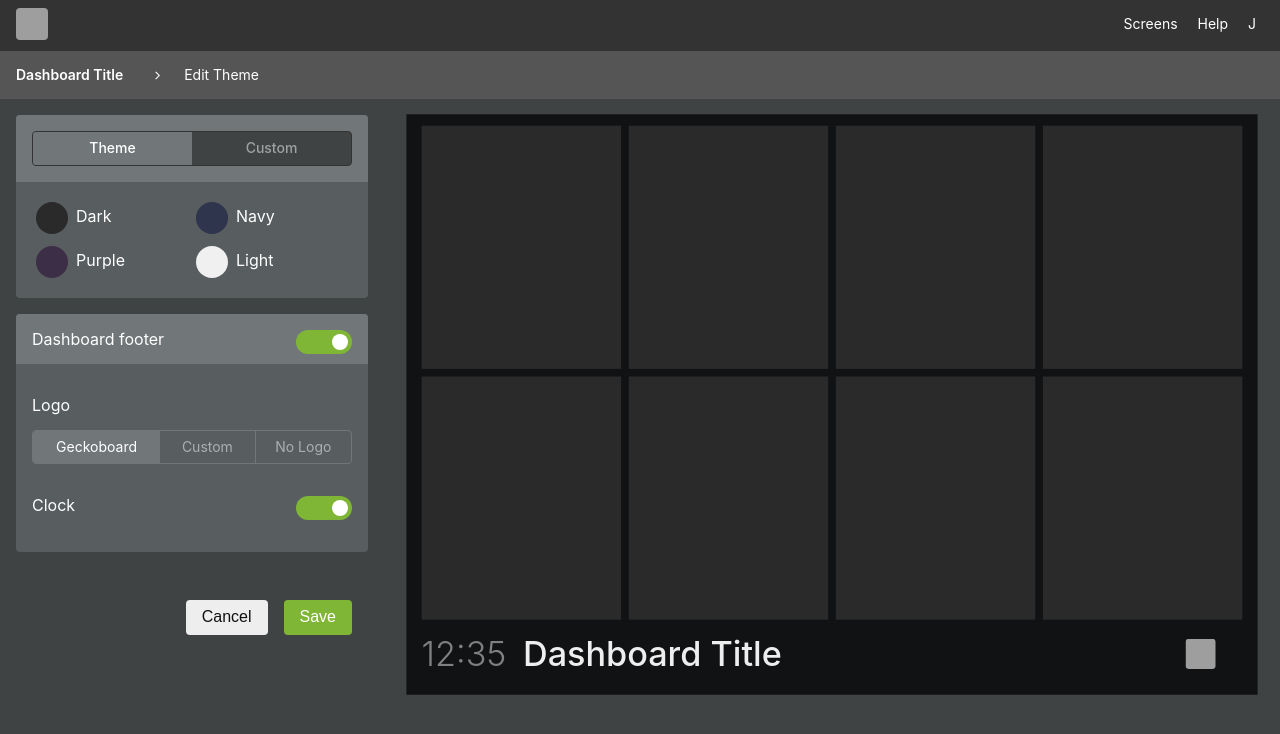
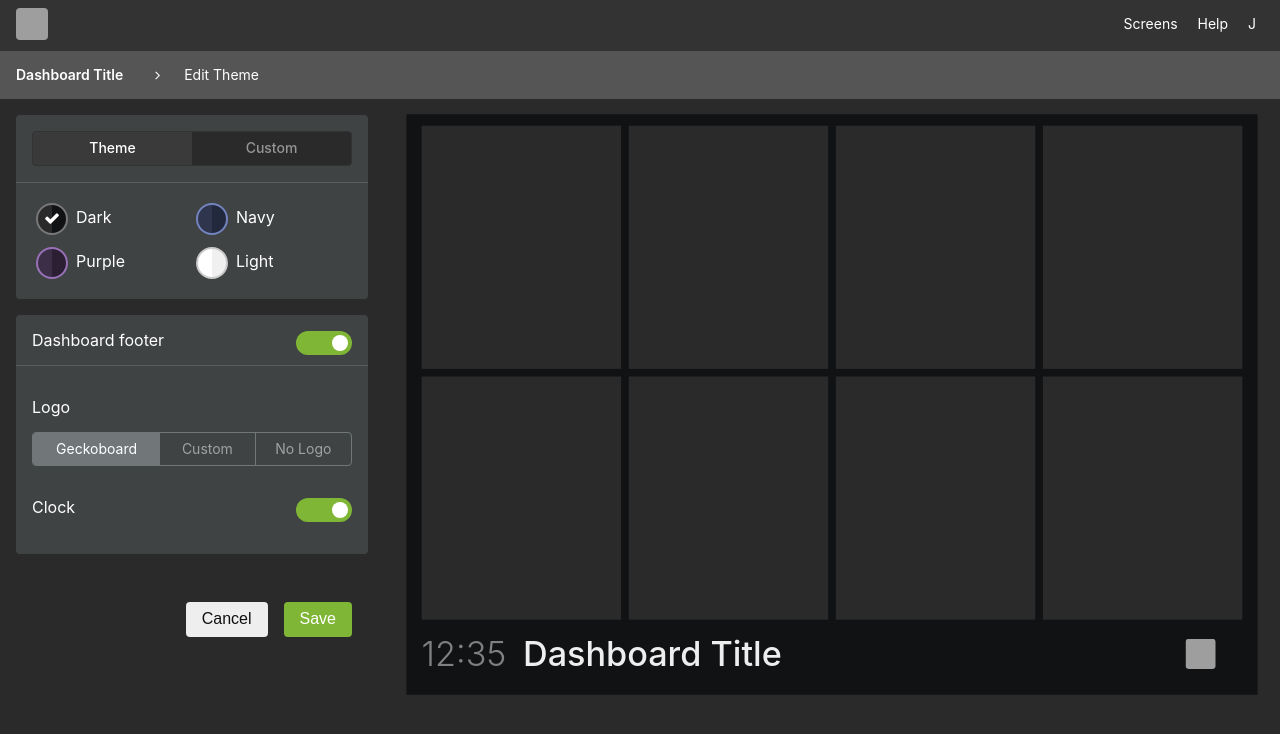
Before and after one commit to jackgeckoboard/customize, a React (Create React App) app: page / in a window 1280 px wide. Both pictures are taken after a click on the element "Customize". Shown: the top 734 px of the page. Built offline with nearby package versions, Linux system fonts and the light colour scheme; grey boxes are pictures that could not be loaded.

Commit message:
made Ui darker

```diff
--- a/src/App.js
+++ b/src/App.js
@@ -182,12 +182,12 @@ class App extends Component {
           {this.state.customizeMode &&
           <div className="cf w-30 fl relative overflow-scroll">
             <div className="ma3  br2 gb-config-dark overflow-hidden">
-              <div className="gb-config-mid pa3">
+              <div className="bb b--gb-config-mid pa3">
                 <ThemeTabs onThemeTypeChange={this.onThemeTypeChange.bind(this)}/>
               </div>
               <div className="pa3">
                 {!this.state.customTheme &&
-                <ThemeSwitcher onChangeParentStyle={this.onThemeChange.bind(this)} />
+                <ThemeSwitcher onChangeParentStyle={this.onThemeChange.bind(this)} theme={(this.state.bgColor == "#101214") ? "dark" : ""} />
                 }
                 {this.state.customTheme &&
                 <CustomTheme bgColor={this.state.bgColor} widgetColor={this.state.widgetColor} onCustomColorChange={this.onCustomColorChange.bind(this)} onWidgetColorChange={this.onWidgetColorChange.bind(this)} />
--- a/src/CustomTheme.js
+++ b/src/CustomTheme.js
@@ -12,7 +12,9 @@ class CustomTheme extends Component {
       color: '',
       colorPickerVisible: false,
       customWidgetColor: '',
-      colorInputText:''
+      colorInputText:'',
+      colorSwatchBorder: '',
+      widgetType:''
     };
   }
 
@@ -20,22 +22,29 @@ class CustomTheme extends Component {
     this.setState({
       color: this.props.bgColor,
       customWidgetColor: this.props.widgetColor,
-      colorInputText: this.props.bgColor
+      colorInputText: this.props.bgColor,
+      widgetType: 'custom'
     })
+    let customHSL = convert.hex.hsl(this.props.bgColor)
+    this.setState({
+      colorSwatchBorder: "#" + convert.hsl.hex(customHSL[0], customHSL[1], 55),
+    })
+
   }
+
 
   onDrag(color, c) {
    this.setState({
-     color
+     color: color,
+     colorInputText: color,
+     colorSwatchBorder: this.calculateSwatchBorderColor(this.props.bgColor)
    })
    this.props.onCustomColorChange(color)
 
    let customHSL = convert.hex.hsl(color)
 
-   console.log(customHSL)
-
      this.setState({
-       customWidgetColor: "#" + convert.hsl.hex(customHSL[0], customHSL[1], 20)
+       customWidgetColor: "#" + convert.hsl.hex(customHSL[0], customHSL[1], 20),
      })
 
 
@@ -66,35 +75,74 @@ class CustomTheme extends Component {
    }
  }
 
+ calculateSwatchBorderColor(color){
+   let customHSL = convert.hex.hsl(color)
+   this.setState({
+     colorSwatchBorder: "#" + convert.hsl.hex(customHSL[0], customHSL[1], 65),
+   })
+
+ }
 
  onInputChange(event){
    this.setState({
      colorInputText: event.target.value,
-     color: event.target.value
+     color: event.target.value,
    })
+
+   let customHSL = convert.hex.hsl(event.target.value)
+
+     this.setState({
+       customWidgetColor: "#" + convert.hsl.hex(customHSL[0], customHSL[1], 20),
+     })
+
+   this.props.onWidgetColorChange("#" + convert.hsl.hex(customHSL[0], customHSL[1], 20))
+
+   this.props.onCustomColorChange(event.target.value)
+
  }
 
   onDarkWidget() {
     this.props.onWidgetColorChange("#2A2A2A")
+    this.setState({
+      widgetType: "dark"
+    })
   }
 
   onLightWidget() {
     this.props.onWidgetColorChange("white")
+    this.setState({
+      widgetType: "light"
+    })
   }
 
   onCustomWidget(){
     this.props.onWidgetColorChange(this.state.customWidgetColor)
+    this.setState({
+      widgetType: "custom"
+    })
   }
 
 
   render() {
 
     let customSwatchStyle = {
-      background: this.state.color
+      background: this.state.color,
+      border: "2px solid "+  this.state.colorSwatchBorder
     }
 
     let customWidgetSwatchStyle = {
-      background: this.state.customWidgetColor
+      background: this.state.customWidgetColor,
+      border: "2px solid "+ this.state.color
+    }
+
+    const darkThemeStyle = {
+      background: "#2a2a2a",
+      border: "2px solid #787878"
+    }
+
+    const lightThemeStyle = {
+      background: "#ffffff",
+      border: "2px solid #C9C9C9"
     }
 
 
@@ -111,9 +159,15 @@ class CustomTheme extends Component {
           </div>
           <div className="pointer w-50 fl pa1 mb1">
             <p className="mt0">Widgets</p>
-            <div className="h2 w2 br-100 dib v-mid mr2" style={customWidgetSwatchStyle} onClick={this.onCustomWidget.bind(this)}></div>
-            <div className="h2 w2 br-100 dib bg-dark-theme v-mid mr2" onClick={this.onDarkWidget.bind(this)}></div>
-            <div className="h2 w2 br-100 dib bg-light-theme v-mid mr2" onClick={this.onLightWidget.bind(this)}></div>
+            <div className="h2 w2 br-100 dib v-mid mr2 white tc pt1" style={customWidgetSwatchStyle} onClick={this.onCustomWidget.bind(this)}>
+              {(this.state.widgetType=="custom" ? <i className="fa fa-check" aria-hidden="true"></i> : "")}
+            </div>
+            <div className="h2 w2 br-100 dib v-mid mr2 white tc pt1" style={darkThemeStyle} onClick={this.onDarkWidget.bind(this)}>
+              {(this.state.widgetType=="dark" ? <i className="fa fa-check" aria-hidden="true"></i> : "")}
+            </div>
+            <div className="h2 w2 br-100 dib v-mid mr2 near-black tc pt1" style={lightThemeStyle} onClick={this.onLightWidget.bind(this)}>
+              {(this.state.widgetType=="light" ? <i className="fa fa-check" aria-hidden="true"></i> : "")}
+            </div>
 
           </div>
 
--- a/src/FooterSwitch.js
+++ b/src/FooterSwitch.js
@@ -32,7 +32,7 @@ class FooterSwitch extends Component {
     var footerOn = this.state.footerOn;
 
     return (
-      <div className="pa3 gb-config-mid pointer" onClick={this.onClick.bind(this)}>
+      <div className="pa3 bb b--gb-config-mid pointer" onClick={this.onClick.bind(this)}>
         Dashboard footer
           {footerOn ? (
             <div className="fr br4 bg-gb-green pa1">
--- a/src/ThemeSwitcher.js
+++ b/src/ThemeSwitcher.js
@@ -2,41 +2,87 @@ import React, { Component } from 'react';
 
 class ThemeSwitcher extends Component {
 
+  constructor(props) {
+    super(props);
+    this.state = {
+      theme: this.props.theme
+    };
+  }
+
   onClickDark() {
     this.props.onChangeParentStyle("#101214", "#2A2A2A", "#EEEEEE")
+    this.setState({
+      theme: "dark"
+    })
   }
 
   onClickNavy() {
     this.props.onChangeParentStyle("#23293D", "#2E354C", "#E9EAEB")
+    this.setState({
+      theme: "navy"
+    })
   }
 
   onClickPurple() {
     this.props.onChangeParentStyle("#2C1E33", "#3C2E47", "#EAE9EB")
+    this.setState({
+      theme: "purple"
+    })
   }
 
   onClickLight() {
     this.props.onChangeParentStyle("#F0F0F0", "white", "#444444")
+    this.setState({
+      theme: "light"
+    })
   }
 
   render() {
 
+    const darkThemeStyle = {
+      background: "linear-gradient(to right, #2a2a2a 50%,#101214 50%)",
+      border: "2px solid #787878"
+    }
+
+    const navyThemeStyle = {
+      background: "linear-gradient(to right, #2E354D 50%,#23293D 50%)",
+      border: "2px solid #7284BF"
+    }
+
+    const purpleThemeStyle = {
+      background: "linear-gradient(to right, #3C2E47 50%,#2C1F33 50%)",
+      border: "2px solid #9971B8"
+    }
+
+    const lightThemeStyle = {
+      background: "linear-gradient(to right, #ffffff 50%,#F0F0F0 50%)",
+      border: "2px solid #C9C9C9"
+    }
 
     return (
         <div className="cf">
           <div className="pointer w-50 fl pa1 mb1" onClick={this.onClickDark.bind(this)}>
-            <div className="h2 w2 br-100 dib bg-dark-theme v-mid mr2"></div>
+            <div className="h2 w2 br-100 dib v-mid mr2 white tc pt1" style={darkThemeStyle}>
+              {(this.state.theme=="dark" ? <i className="fa fa-check" aria-hidden="true"></i> : "")}
+            </div>
             Dark
           </div>
           <div className="pointer w-50 fl pa1 mb1" onClick={this.onClickNavy.bind(this)}>
-            <div className="h2 w2 br-100 dib bg-navy-theme v-mid mr2"></div>
+            <div className="h2 w2 br-100 dib v-mid mr2 white tc pt1" style={navyThemeStyle}>
+                {(this.state.theme=="navy" ? <i className="fa fa-check" aria-hidden="true"></i> : "")}
+            </div>
             Navy
           </div>
           <div className="pointer w-50 fl pa1" onClick={this.onClickPurple.bind(this)}>
-            <div className="h2 w2 br-100 dib bg-purple-theme v-mid mr2"></div>
+            <div className="h2 w2 br-100 dib v-mid mr2 white tc pt1" style={purpleThemeStyle}>
+                {(this.state.theme=="purple" ? <i className="fa fa-check" aria-hidden="true"></i> : "")}
+            </div>
             Purple
           </div>
           <div className="pointer w-50 fl pa1" onClick={this.onClickLight.bind(this)}>
-            <div className="h2 w2 br-100 dib bg-light-theme v-mid mr2"></div>
+            <div className="h2 w2 br-100 dib v-mid mr2 near-black tc pt1" style={lightThemeStyle}>
+                {(this.state.theme=="light" ? <i className="fa fa-check" aria-hidden="true"></i> : "")}
+            </div>
             Light
           </div>
 
--- a/src/ThemeTabs.js
+++ b/src/ThemeTabs.js
@@ -40,7 +40,7 @@ class ThemeTabs extends Component {
               Theme
             </div>
           ) : (
-            <div className="w-50 gb-config-mid fl tc pa2 f6 fw5 pointer">
+            <div className="w-50 gb-tab-selected fl tc pa2 f6 fw5 pointer">
               Theme
             </div>
           )}
@@ -50,7 +50,7 @@ class ThemeTabs extends Component {
               Custom
             </div>
           ) : (
-            <div className="w-50 gb-config-mid fl tc pa2 f6 fw5 pointer">
+            <div className="w-50 gb-tab-selected fl tc pa2 f6 fw5 pointer">
               Custom
             </div>
           )}
```
Also changed, not shown: src/App.css.
